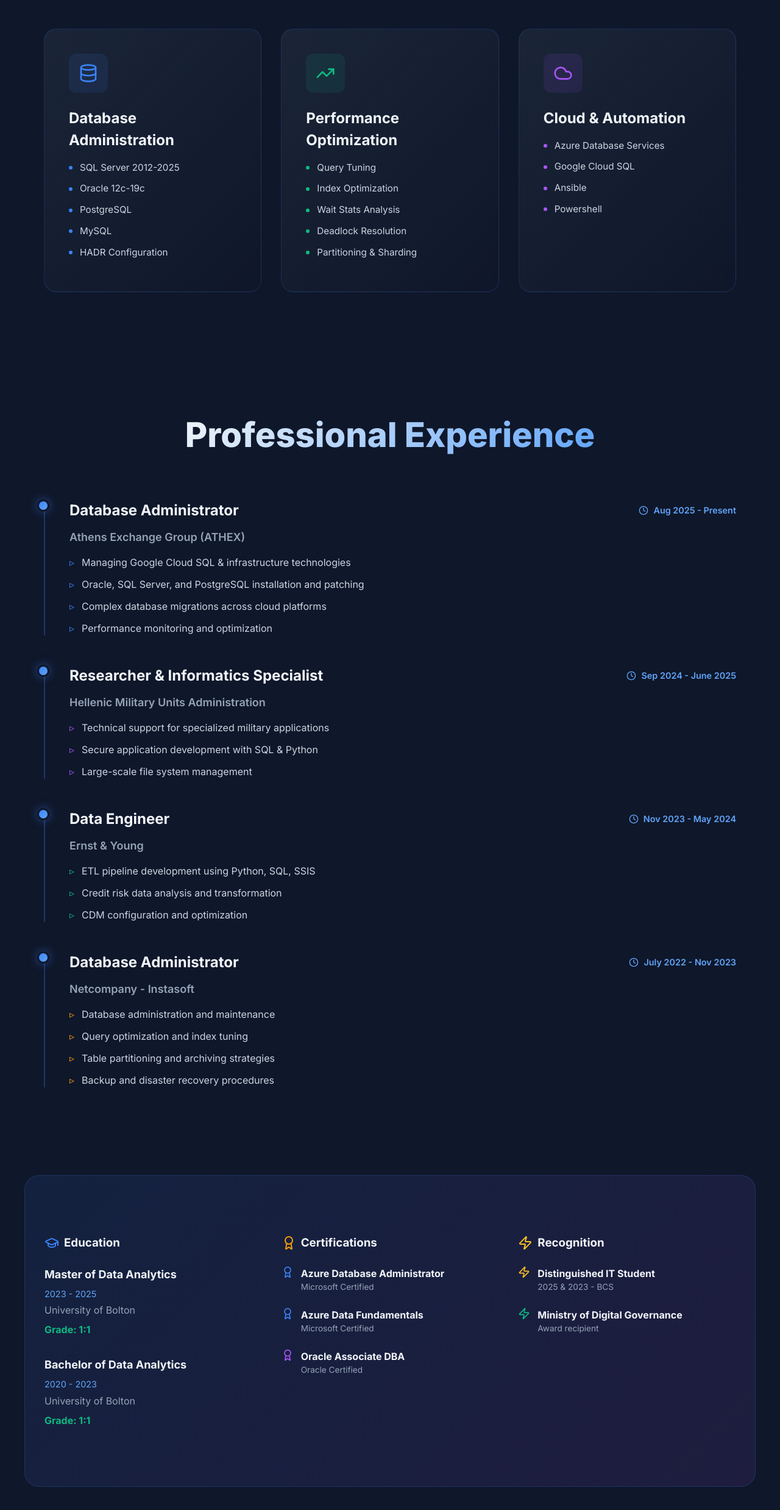
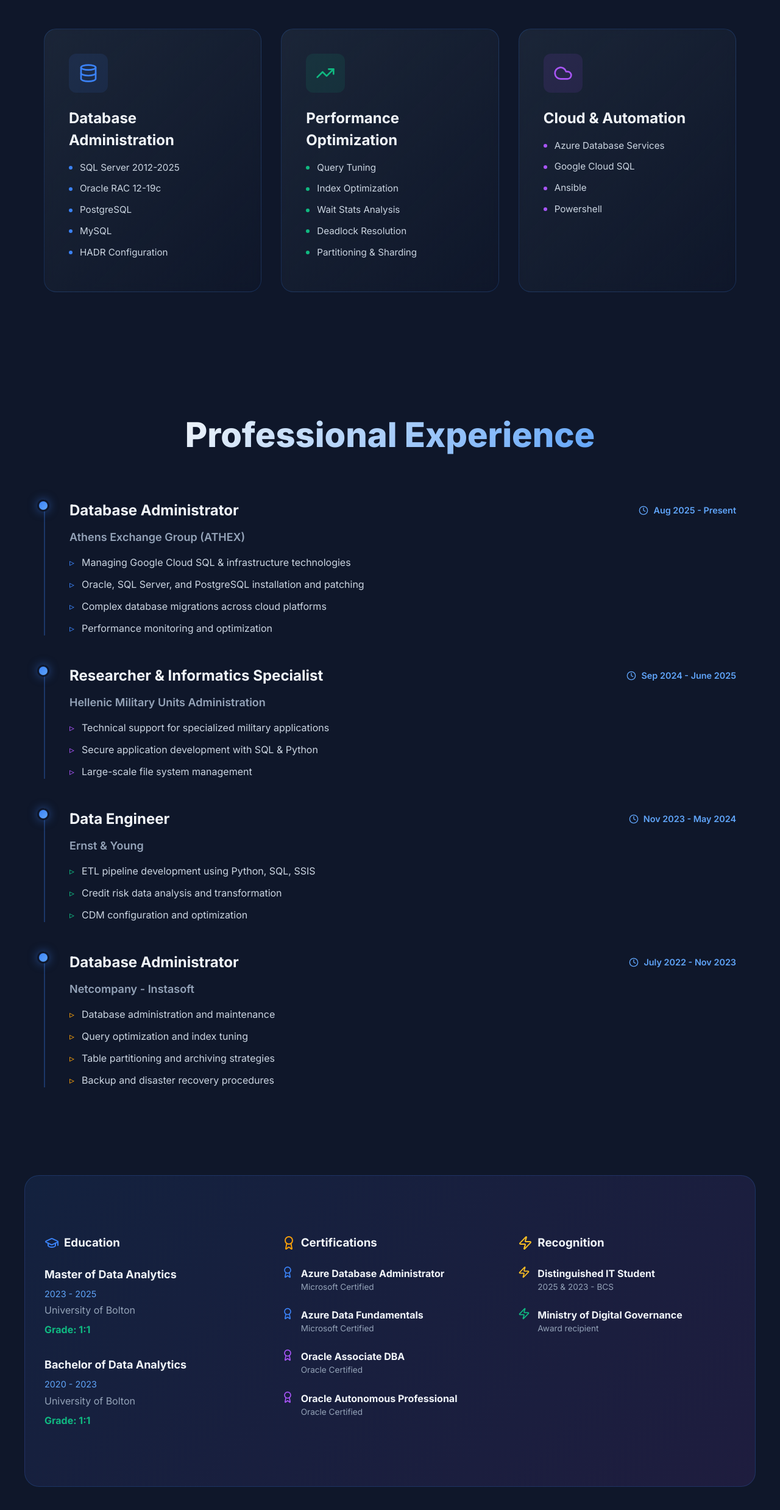
Before and after one commit to Erevos-IV/Website, a React (Vite) app: page / in a window 1280 px wide. Shown: the part 1467-3943 px from the top of the page at 61% size. Built offline with nearby package versions, Linux system fonts and the light colour scheme.

Commit message:
Update App.jsx

```diff
--- a/src/App.jsx
+++ b/src/App.jsx
@@ -20,7 +20,7 @@ const Portfolio = () => {
       icon: Database,
       color: "#3b82f6",
       bgColor: "rgba(59, 130, 246, 0.1)",
-      skills: ["SQL Server 2012-2025", "Oracle 12c-19c", "PostgreSQL", "MySQL", "HADR Configuration"]
+      skills: ["SQL Server 2012-2025", "Oracle RAC 12-19c", "PostgreSQL", "MySQL", "HADR Configuration"]
     },
     {
       title: "Performance Optimization",
@@ -772,10 +772,17 @@ const Portfolio = () => {
                 <div style={{fontSize: '0.85rem', color: '#94a3b8'}}>Microsoft Certified</div>
               </div>
             </div>
+            <div style={{display: 'flex', gap: '0.75rem', marginBottom: '1.5rem'}}>
+              <Award color="#a855f7" size={20} />
+              <div>
+                <div style={{fontWeight: 'bold', color: '#f1f5f9'}}>Oracle Associate DBA</div>
+                <div style={{fontSize: '0.85rem', color: '#94a3b8'}}>Oracle Certified</div>
+              </div>
+            </div>
             <div style={{display: 'flex', gap: '0.75rem'}}>
               <Award color="#a855f7" size={20} />
               <div>
-                <div style={{fontWeight: 'bold', color: '#f1f5f9'}}>Oracle Associate DBA</div>
+                <div style={{fontWeight: 'bold', color: '#f1f5f9'}}>Oracle Autonomous Professional</div>
                 <div style={{fontSize: '0.85rem', color: '#94a3b8'}}>Oracle Certified</div>
               </div>
             </div>
```
